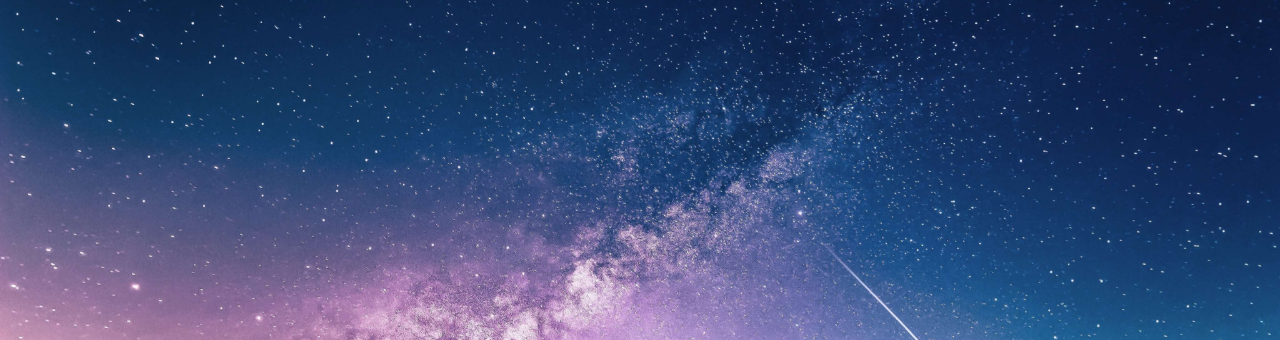
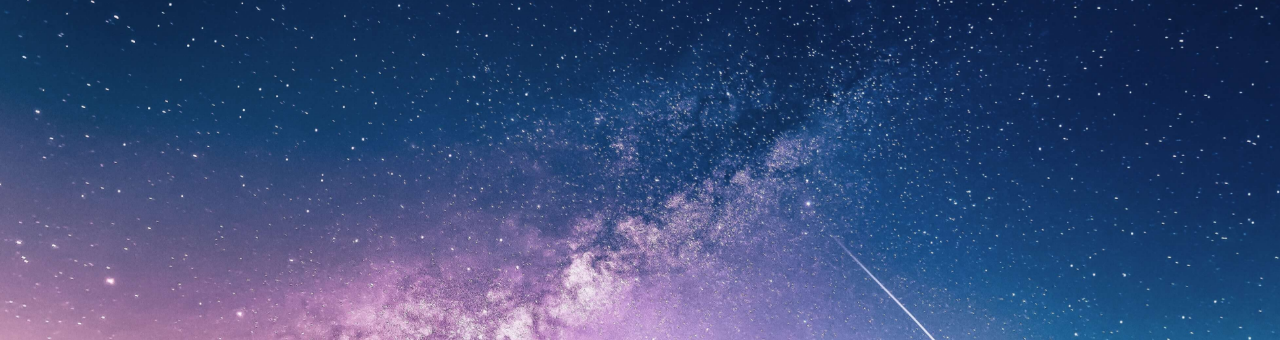
Before and after one commit to danieldesu/css-parallax-example, a plain HTML site: page index.html in a window 1280 px wide. Shown: the top 340 px of the page. Drawn offline with Linux system fonts and the light colour scheme.

Commit message:
translateZ scale increase
got rid of a tiny spot that was empty due to the scale not being enough on the images

```diff
--- a/style.css
+++ b/style.css
@@ -27,11 +27,11 @@ body {
 .parallax-background {
   /* translateZ = how far it's from the screen relative
   to previously set perspective value */
-  transform: translateZ(-10px) scale(2);
+  transform: translateZ(-10px) scale(2.1);
 }
 
 .parallax-foreground {
-  transform: translateZ(-5px) scale(1.5);
+  transform: translateZ(-5px) scale(1.6);
 }
 
 .parallax-background,
```
